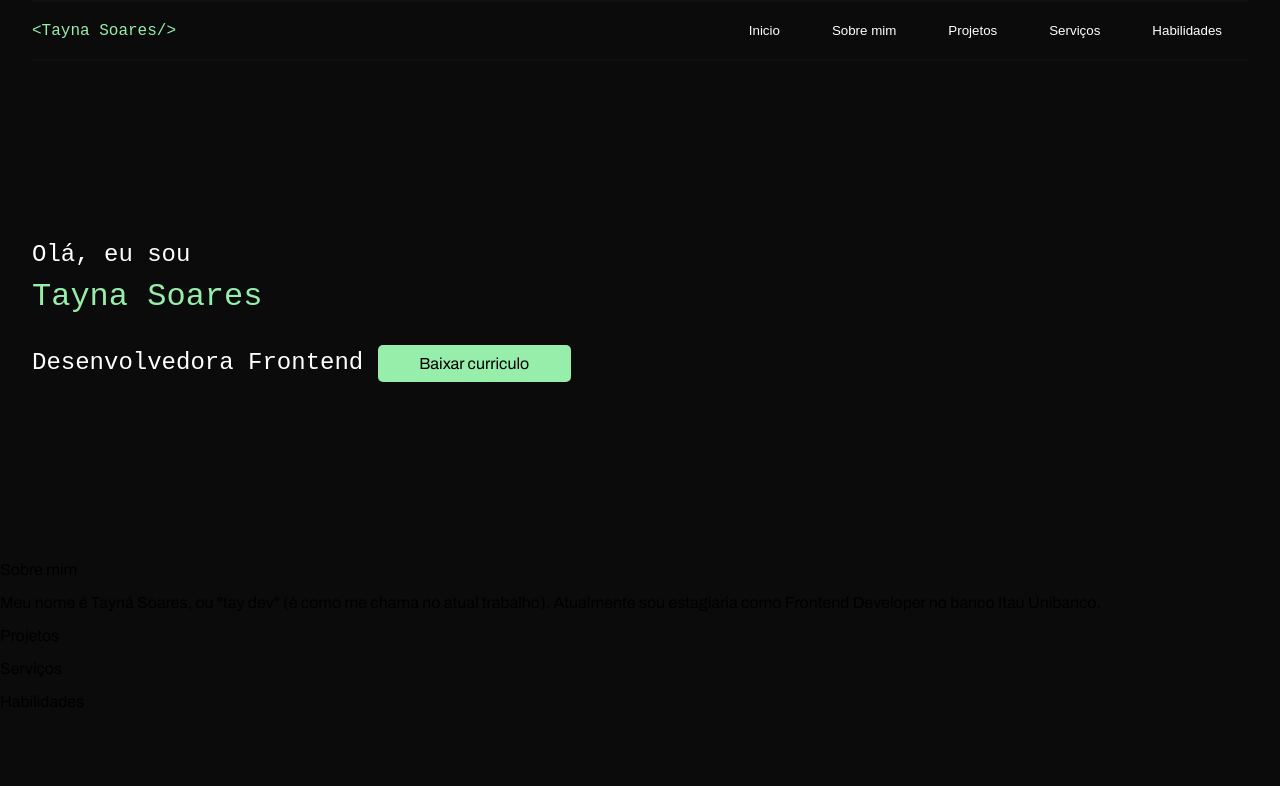
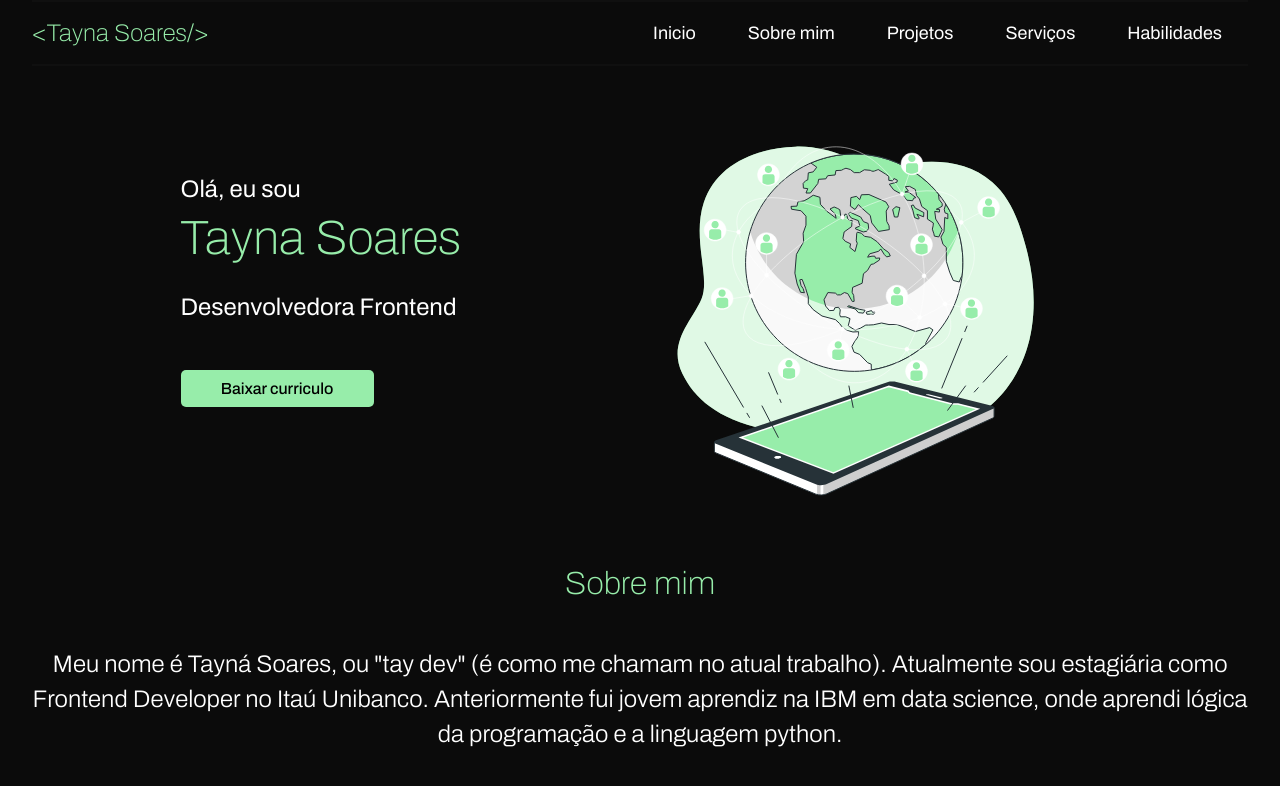
Before and after one commit to sstaynass/Portfolio-frontend-angular-challengs, an Angular app: page / in a window 1280 px wide. Shown: the top 786 px of the page. Built offline with nearby package versions, Linux system fonts and the light colour scheme.

Commit message:
update design

```diff
--- a/src/app/home/home.component.html
+++ b/src/app/home/home.component.html
@@ -16,12 +16,14 @@
         Desenvolvedora Frontend
         <button id="curriculo"> Baixar curriculo </button>
     </div>
+    <img src="image.svg" alt="image">
 </div>
+<div class="sobre-mim-titulo">Sobre mim</div>
 <div class="footer">
-    <div class="sobre-mim-titulo">Sobre mim</div>
-    <p> Meu nome é Tayná Soares, ou "tay dev" (é como me chama no atual trabalho).
-        Atualmente sou estagiaria como Frontend Developer no banco Itau Unibanco.</p>
-    </div>
+    Meu nome é Tayná Soares, ou "tay dev" (é como me chamam no atual trabalho).
+    Atualmente sou estagiária como Frontend Developer no Itaú Unibanco. Anteriormente fui jovem aprendiz na IBM
+    em data science, onde aprendi lógica da programação e a linguagem python.
+</div>
 <div class="Projetos">
     <p>Projetos</p>
 </div>
--- a/src/app/home/home.component.scss
+++ b/src/app/home/home.component.scss
@@ -1,7 +1,7 @@
 .title {
     color: #97EDAA;
-    font-weight: 400;
-    font-family: 'Fira Code', monospace;
+    font-weight: 100;
+    font-size: 24px;
     justify-content: baseline;
 }
 .header {
@@ -18,6 +18,8 @@
 }
 
 .button-header {
+    font-family: 'Archivo', sans-serif;
+    font-size: 18px;
     background-color: transparent;
     border: 0;
     color: white;
@@ -31,17 +33,19 @@
     margin: auto;
     display: flex;
     align-items: center;
-    justify-content: baseline;
+    justify-content: center;
     color: white;
+
 }
 .name {
     color: #97EDAA;
-    font-size: xx-large;
     margin: 10px 0 30px;
+    font-size: 48px;
+    font-weight: 100;
 }
 .descricao {
-    font-family: 'Fira Code', monospace;
     font-size: x-large;
+    width: 419px;
 }
 #curriculo {
     background-color: #97EDAA;
@@ -49,7 +53,35 @@
     height: 37px;
     font-family: 'Archivo';
     font-size: medium;
+    font-weight: 500;
     border: none;
     border-radius: 5px;
     cursor: pointer;
+    margin: 50px 0;
 }
+.footer {
+    width: 1216px;
+    height: 197px;
+    display: flex;
+    justify-content: center;
+    align-items: center;
+    text-align: center;
+    margin: auto ;
+    font-size: 24px;
+    font-weight: 300;
+    font-family: 'Archivo', sans-serif;
+    color: white;
+    line-height: 35px;
+}
+.sobre-mim-titulo {
+    width: 1216px;
+    height: 35px;
+    display: flex;
+    align-items: center;
+    text-align: center;
+    justify-content: center;
+    color: #97EDAA;
+    margin: auto;
+    font-size: 32px;
+    font-weight: 100;
+}
```
